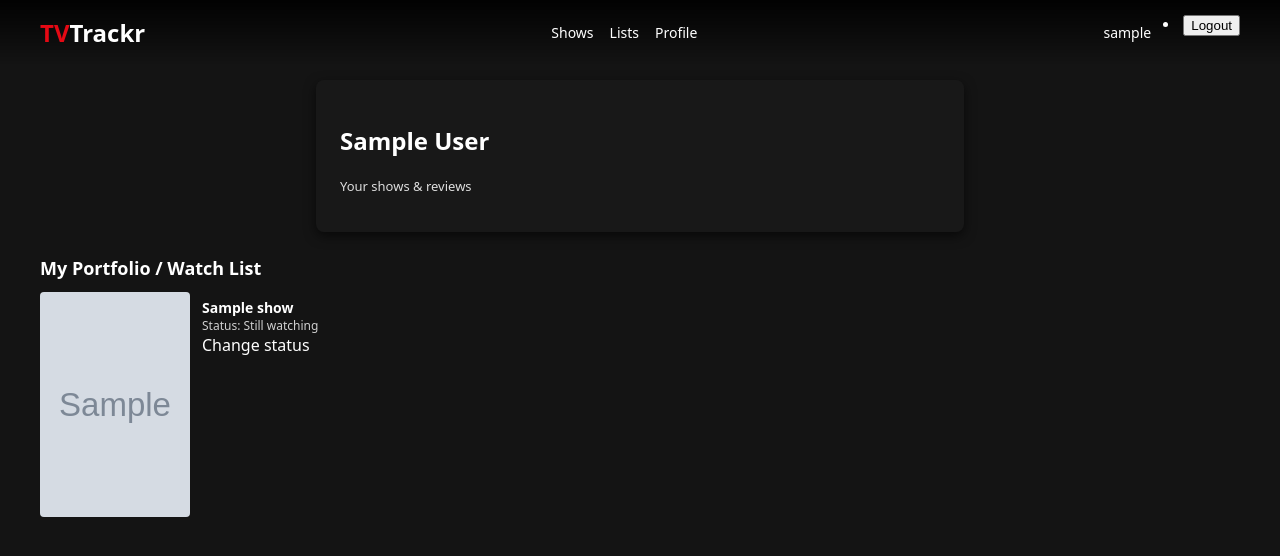
After one commit to miajolie/cs412, a Django app: page /project/profile/ in a window 1280 px wide. The commit adds this page. Shown: the top 556 px of the page. Run offline with Django 5.2, Linux system fonts and the light colour scheme; a user stored in the database is signed in; tables that the repository leaves empty hold one stand-in row (values such as "Sample post"); grey boxes marked "Sample" are stand-in pictures.

Commit message:
added a new model watch for keeping track of watched or currently watching shows and also added html to support it

```diff
--- a/project/admin.py
+++ b/project/admin.py
@@ -2,10 +2,11 @@ from django.contrib import admin
 
 # Register your models here.
 
-from . models import Viewer, Show, Season, Review, ListEntry, List
+from . models import Viewer, Show, Season, Review, ListEntry, List, Watch
 admin.site.register(Viewer)
 admin.site.register(Show)
 admin.site.register(Season)
 admin.site.register(Review)
 admin.site.register(ListEntry)
 admin.site.register(List)
+admin.site.register(Watch)
--- a/project/forms.py
+++ b/project/forms.py
@@ -12,6 +12,11 @@ class ShowForm(forms.ModelForm):
         model = Show
         fields = ["title", "description", "release_year", "genre", "status", "poster_image"]
 
+class WatchForm(forms.ModelForm):
+    '''for for create a watched show'''
+    class Meta:
+        model = Watch
+        fields = ["status"]
 
 class SeasonForm(forms.ModelForm):
     """Form for creating or updating a Season"""
--- a/project/templates/project/base.html
+++ b/project/templates/project/base.html
@@ -17,6 +17,7 @@
         <nav class="nt-nav">
             <a href="{% url 'show_list' %}">Shows</a>
             <a href="{% url 'list_list' %}">Lists</a>
+            <a href=" {% url 'viewer_profile'%}">Profile</a>
         </nav>
 
         <div class="nt-user">
@@ -24,7 +25,7 @@
                 <span class="nt-user-name">
                     {{ request.user }}
                 </span>
-                <!-- <a class="nt-auth-link" href="{% url 'logout' %}">Log out</a> -->
+
                 <form action="{% url 'logout' %}" method="POST">
                     {% csrf_token%}
                     <li><input class='btn' type="submit" value="Logout"></li>
--- a/project/templates/project/list_detail.html
+++ b/project/templates/project/list_detail.html
@@ -9,7 +9,7 @@
     <p class="nt-small">By {{ list.viewer.display_name }}</p>
     <p>{{ list.description }}</p>
 
-    {% if request.user.is_authenticated and list.viewer == request.user.viewer_profile %}
+    {% if request.user.is_authenticated and list.viewer == request.user.viewer %}
       <div class="nt-detail-actions">
         <a href="{% url 'list_update' list.pk %}" class="nt-btn nt-btn-secondary">Edit list</a>
         <a href="{% url 'list_delete' list.pk %}" class="nt-btn nt-btn-tertiary">Delete list</a>
--- a/project/templates/project/list_list.html
+++ b/project/templates/project/list_list.html
@@ -24,7 +24,7 @@
               By {{ list.viewer.display_name }}
             </div>
             <div class="nt-list-card-sub">
-              {{ list.description|truncatechars:80 }}
+              {{ list.description}}
             </div>
           </div>
           <div class="nt-list-card-footer">
--- /dev/null
+++ b/project/templates/project/profile.html
@@ -0,0 +1,51 @@
+<!-- profile.html -->
+<!-- displays the users profile page -->
+<!-- Mia Batista -->
+
+{% extends "project/base.html" %}
+
+{% block content %}
+  <div class="nt-panel">
+    <h2>{{ viewer.display_name }}</h2>
+    <p class="nt-small">
+      Your shows & reviews
+    </p>
+  </div>
+
+{# My portfolio / watch list #}
+<section class="nt-row">
+  <h3 class="nt-row-title">My Portfolio / Watch List</h3>
+  <div class="nt-card-row">
+    {% for watch in watches %}
+      <a href="{% url 'show_review_page' watch.show.pk %}" class="nt-card">
+        {% if watch.show.poster_image %}
+          <div class="nt-card-image-wrapper">
+            <img src="{{ watch.show.poster_image.url }}" alt="{{ watch.show.title }}">
+          </div>
+        {% else %}
+          <div class="nt-card-placeholder">
+            {{ watch.show.title }}
+          </div>
+        {% endif %}
+        <div class="nt-card-meta">
+          <span class="nt-card-title">{{ watch.show.title }}</span>
+          <span class="nt-card-sub">
+            Status:
+            {% if watch.status == "W" %}
+              Still watching
+            {% else %}
+              Finished
+            {% endif %}
+          </span>
+          <span class="nt-card-sub">
+            <a href="{% url 'watch_update' watch.pk %}">Change status</a>
+          </span>
+        </div>
+      </a>
+    {% empty %}
+      <p>You haven't added any shows to your portfolio yet.</p>
+    {% endfor %}
+  </div>
+</section>
+
+{% endblock %}
--- a/project/templates/project/review_form.html
+++ b/project/templates/project/review_form.html
@@ -16,7 +16,7 @@
       {{ form.as_p }}
       <div class="nt-form-actions">
         <button type="submit" class="nt-btn nt-btn-primary">Save</button>
-        <a href="{% url 'show_detail' object.show.pk %}" class="nt-btn nt-btn-tertiary">Cancel</a>
+        <a href="{% url 'show_detail' show.pk %}" class="nt-btn nt-btn-tertiary">Cancel</a>
       </div>
     </form>
   </div>
--- a/project/templates/project/season_form.html
+++ b/project/templates/project/season_form.html
@@ -16,7 +16,7 @@
       {{ form.as_p }}
       <div class="nt-form-actions">
         <button type="submit" class="nt-btn nt-btn-primary">Save</button>
-        <a href="{% url 'show_detail' object.show.pk %}" class="nt-btn nt-btn-tertiary">Cancel</a>
+        <a href="{% url 'show_detail' show.pk %}" class="nt-btn nt-btn-tertiary">Cancel</a>
       </div>
     </form>
   </div>
--- a/project/urls.py
+++ b/project/urls.py
@@ -21,12 +21,21 @@ urlpatterns=[
     # home path
     path('', views.HomeView.as_view(), name='home'),
 
+    # viewer
+    path("profile/", views.ViewerProfileView.as_view(), name="viewer_profile"),
+
+    # watch
+    path("show/<int:show_id>/watch/add/", views.WatchCreateView.as_view(),name="watch_add"),
+    path("watch/<int:pk>/edit/",views.WatchUpdateView.as_view(),name="watch_update"),
+
     #shows urls
     path('shows/', views.ShowListView.as_view(), name='show_list'),
     path('shows/<int:pk>/', views.ShowDetailView.as_view(), name='show_detail'),
     path('shows/create/', views.ShowCreateView.as_view(), name='show_create'),
     path('shows/<int:pk>/update/', views.ShowUpdateView.as_view(), name='show_update'),
     path('shows/<int:pk>/delete/', views.ShowDeleteView.as_view(), name='show_delete'),
+    path("my_shows/<int:pk>/",views.ShowReviewPageView.as_view(),name="show_review_page"),
+
 
     # seasons urls
     path('shows/<int:show_id>/seasons/create/', views.SeasonCreateView.as_view(), name='season_create'),
@@ -37,6 +46,8 @@ urlpatterns=[
     path('shows/<int:show_id>/reviews/create/', views.ReviewCreateView.as_view(), name='review_create'),
     path('reviews/<int:pk>/update/', views.ReviewUpdateView.as_view(), name='review_update'),
     path('reviews/<int:pk>/delete/', views.ReviewDeleteView.as_view(), name='review_delete'),
+
+
 
     # Lists urls
     path('lists/', views.ListListView.as_view(), name='list_list'),
--- a/project/views.py
+++ b/project/views.py
@@ -3,13 +3,13 @@
 # created by Mia Batista
 
 from django.shortcuts import render, redirect
-from .models import Show, Season, Review, List, ListEntry, Viewer
+from .models import Show, Season, Review, List, ListEntry, Viewer, Watch
 from django.views.generic import ListView, DetailView, CreateView, UpdateView, DeleteView, TemplateView
 from django.urls import reverse
 from django.contrib.auth.mixins import LoginRequiredMixin
 from django.contrib.auth.forms import UserCreationForm
 from django.contrib.auth import login, logout
-from .forms import ShowForm, SeasonForm, ReviewForm, ListForm, ListEntryForm
+from .forms import ShowForm, SeasonForm, ReviewForm, ListForm, ListEntryForm, WatchForm
 
 # Create your views here.
 
@@ -36,7 +36,8 @@ def signup_view(request):
     context = {
         'form': form
     }
-    return render(request, "registration/signup.html", context)
+
+    return render(request, "project/signup.html", context)
 
 
 class HomeView(TemplateView):
@@ -50,6 +51,111 @@ class HomeView(TemplateView):
         context = super().get_context_data(**kwargs)
         context["shows"] = Show.objects.all()
         return context
+
+class ViewerProfileView(LoginRequiredMixin, TemplateView):
+    """Profile page for the logged-in viewer: shows & their reviews."""
+    template_name = "project/profile.html"
+
+    def get_login_url(self):
+        return reverse("login")
+
+    def get_context_data(self, **kwargs):
+        '''conext data for a profile'''
+        context = super().get_context_data(**kwargs)
+        viewer = Viewer.objects.get(user=self.request.user)
+
+        # all shows this viewer created
+        shows = Show.objects.filter(created_by=viewer).order_by("title")
+
+        # all reviews this viewer has written (for the bottom section if you want it)
+        reviews = Review.objects.filter(viewer=viewer).select_related("show")
+        watches = Watch.objects.filter(viewer=viewer).select_related("show").order_by("-added_at")
+
+
+        context["viewer"] = viewer
+        context["shows"] = shows
+        context["reviews"] = reviews
+        context['watches'] = watches
+        return context
+
+class WatchCreateView(LoginRequiredMixin, CreateView):
+    '''Add a show to the viewer's watchlist'''
+    model = Watch
+    form_class = WatchForm
+    template_name = "project/watch_form.html"
+
+    def get_login_url(self):
+        return reverse("login")
+
+    def dispatch(self, request, *args, **kwargs):
+        '''prevent adding the same show twice!'''
+        viewer = Viewer.objects.get(user = request.user)
+        show = Show.objects.get(pk = self.kwargs['show_id'])
+        watch = Watch.objects.filter(viewer=viewer, show=show).exists()
+
+        if watch:
+            # already in portfolio!
+            return redirect("viewer_profile")
+
+
+        return super().dispatch(request, *args, **kwargs)
+
+    def form_valid(self, form):
+        '''handle saving the show and the viewer'''
+
+        viewer = Viewer.objects.get(user = self.request.user)
+        show = Show.objects.get(pk=self.kwargs['show_id'])
+
+        form.instance.viewer = viewer
+        form.instance.show = show
+
+        return super().form_valid(form)
+
+    def get_success_url(self):
+        '''if successful....'''
+        return reverse("viewer_profile")
+
+class WatchUpdateView(LoginRequiredMixin, UpdateView):
+    """Change the status of a watch entry (Watching / Finished)."""
+    model = Watch
+    form_class = WatchForm
+    template_name = "project/watch_form.html"
+
+    def get_login_url(self):
+        return reverse("login")
+
+    def get_queryset(self):
+        # only let the logged-in viewer edit their own watch entries
+        viewer = Viewer.objects.get(user=self.request.user)
+        return super().get_queryset().filter(viewer=viewer)
+
+    def get_success_url(self):
+        return reverse("project/profile")
+
+class ShowReviewPageView(LoginRequiredMixin, DetailView):
+    """Show a single show with *this viewer's review (if it exists)."""
+    model = Show
+    template_name = "project/show_review_page.html"
+    context_object_name = "show"
+
+    def get_login_url(self):
+        return reverse("login")
+
+    def get_context_data(self, **kwargs):
+        context = super().get_context_data(**kwargs)
+
+        viewer = Viewer.objects.get(user=self.request.user)
+
+        # grab the review for THIS show + THIS viewer, if any
+        my_review = Review.objects.filter(
+            show=self.object,
+            viewer=viewer
+        ).first()
+
+        context["viewer"] = viewer
+        context["my_review"] = my_review
+        return context
+
 
 
 class ShowListView(ListView):
@@ -71,6 +177,7 @@ class ShowDetailView(DetailView):
         show = self.get_object()
         context['seasons'] = show.seasons.all()
         context['reviews'] = show.reviews.all()
+
 
         return context
 
@@ -164,6 +271,12 @@ class SeasonCreateView(LoginRequiredMixin, CreateView):
         form.instance.show = show
         return super().form_valid(form)
 
+    def get_context_data(self, **kwargs):
+        '''to get the show pk'''
+        context = super().get_context_data(**kwargs)
+        context['show'] = Show.objects.get(pk=self.kwargs['show_id'])
+        return context
+
     def get_success_url(self):
         '''after creating a season, go back to the show's detail page'''
         return reverse ("show_detail", args = [self.object.show.pk])
@@ -210,6 +323,8 @@ class SeasonDeleteView(LoginRequiredMixin, DeleteView):
         '''after deleting, return the the show detail'''
         return reverse("show_detail", args = [self.object.pk])
 
+
+
 class ReviewCreateView(LoginRequiredMixin, CreateView):
     """Create a review for a show (must be logged in)."""
     model = Review
@@ -231,9 +346,17 @@ class ReviewCreateView(LoginRequiredMixin, CreateView):
         form.instance.show = show
         return super().form_valid(form)
 
+    def get_context_data(self, **kwargs):
+        '''to get the show pk'''
+        context = super().get_context_data(**kwargs)
+        context['show'] = Show.objects.get(pk=self.kwargs['show_id'])
+        return context
+
     def get_success_url(self):
         '''return to show detail after form completes'''
         return reverse("show_detail", args=[self.object.show.pk])
+
+
 
 class ReviewUpdateView(LoginRequiredMixin, UpdateView):
     """Allow a viewer to edit only their own reviews."""
@@ -377,12 +500,19 @@ class ListEntryCreateView(LoginRequiredMixin, CreateView):
 
         # only allow adding to a list the viewer owns
         list_object = List.objects.get(pk=list_id, viewer=viewer)
-        form.instance.list = list_object
+        form.instance.listed = list_object
         return super().form_valid(form)
+
+    def get_context_data(self, **kwargs):
+        '''to allow for access to the pk'''
+        context = super().get_context_data(**kwargs)
+        context["list_id"] = self.kwargs["list_id"]
+        return context
+
 
     def get_success_url(self):
         '''return to list detail after form completes'''
-        return reverse("list_detail", args=[self.object.list.pk])
+        return reverse("list_detail", args=[self.object.listed.pk])
 
 
 class ListEntryDeleteView(LoginRequiredMixin, DeleteView):
@@ -402,4 +532,4 @@ class ListEntryDeleteView(LoginRequiredMixin, DeleteView):
 
     def get_success_url(self):
         '''return to list detail after form completes'''
-        return reverse("list_detail", args=[self.object.list.pk])
+        return reverse("list_detail", args=[self.object.listed.pk])
```
Also changed, not shown: project/models.py (+19 -7 lines), project/templates/project/show_detail.html (+13 -4 lines), project/templates/project/show_review_page.html (added, +65 -0 lines), project/templates/project/watch_form.html (added, +20 -0 lines), media/lion.jpg (added), media/octo.jpg (added), media/the_boys.png (added), project/migrations/0002_show_created_by.py (added), project/migrations/0003_watch.py (added).
